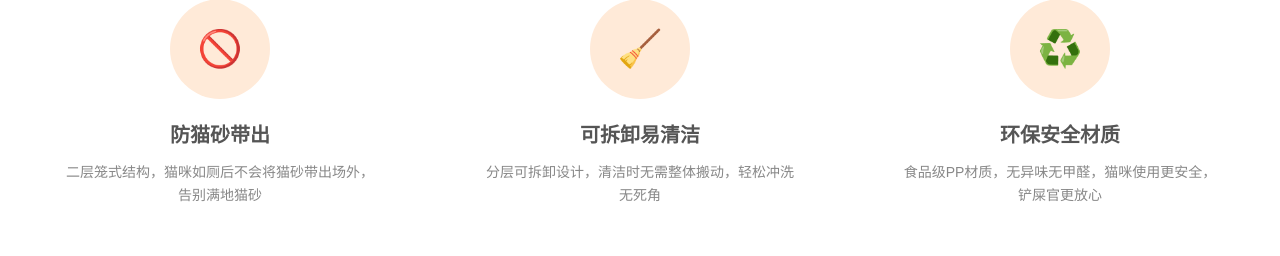
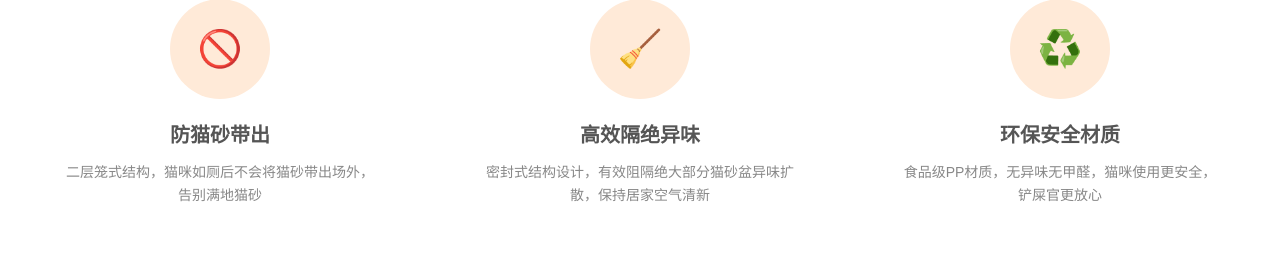
Before and after one commit to keitarol/miaowanqu, a plain HTML site: page index.html in a window 1280 px wide. Shown: the part 887-1143 px from the top of the page. Drawn offline with Linux system fonts and the light colour scheme.

Commit message:
修改了文件描述

```diff
--- a/index.html
+++ b/index.html
@@ -46,8 +46,8 @@
                         </div>
                         <div class="advantage-item">
                             <div class="icon-box">🧹</div>
-                            <h3>可拆卸易清洁</h3>
-                            <p>分层可拆卸设计，清洁时无需整体搬动，轻松冲洗无死角</p>
+                            <h3>高效隔绝异味</h3>
+                            <p>密封式结构设计，有效阻隔绝大部分猫砂盆异味扩散，保持居家空气清新</p>
                         </div>
                         <div class="advantage-item">
                             <div class="icon-box">♻️</div>
```
